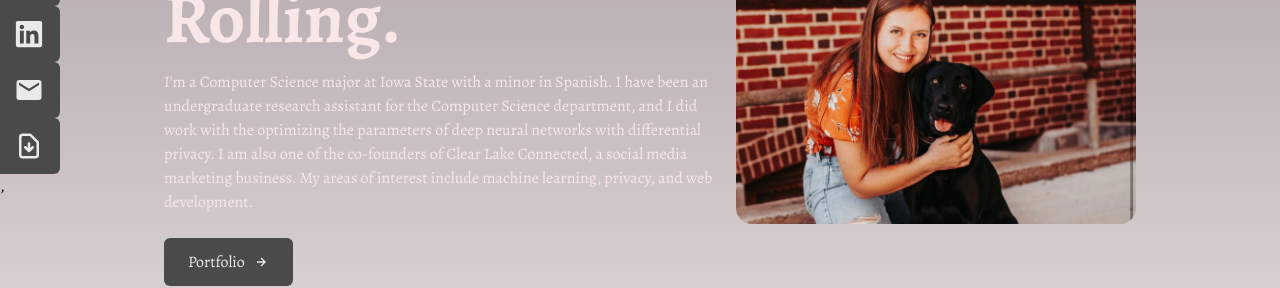
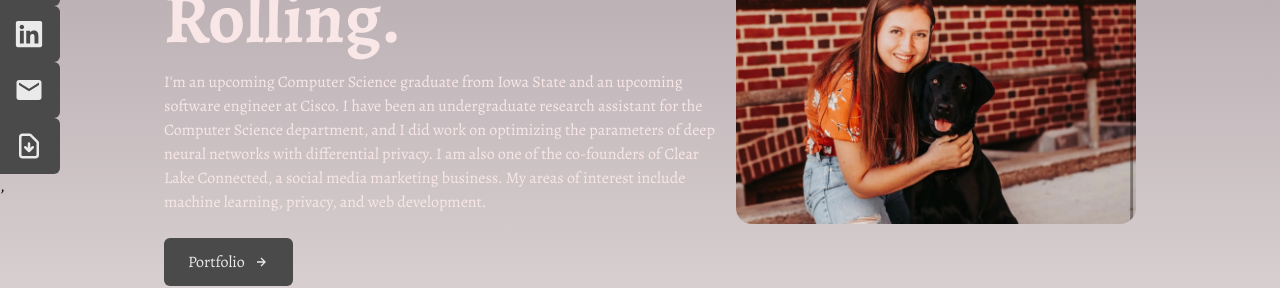
Before and after one commit to prolling/personal_portfolio, a React (Create React App) app: page / in a window 1280 px wide. Shown: the part 330-618 px from the top of the page. Built offline with nearby package versions, Linux system fonts and the light colour scheme.

Commit message:
Update Home.jsx

```diff
--- a/src/components/Home.jsx
+++ b/src/components/Home.jsx
@@ -15,9 +15,9 @@ const Home = () => {
             Hi, I'm Paige Rolling.
           </h2>
           <p className="text-lavender">
-            I'm a Computer Science major at Iowa State with a minor in Spanish.
+            I'm an upcoming Computer Science graduate from Iowa State and an upcoming software engineer at Cisco.
             I have been an undergraduate research assistant for the Computer Science
-            department, and I did work with the optimizing the
+            department, and I did work on optimizing the
             parameters of deep neural networks with differential privacy. I am
             also one of the co-founders of Clear Lake Connected, a social media
             marketing business. My areas of interest include machine learning,
```
